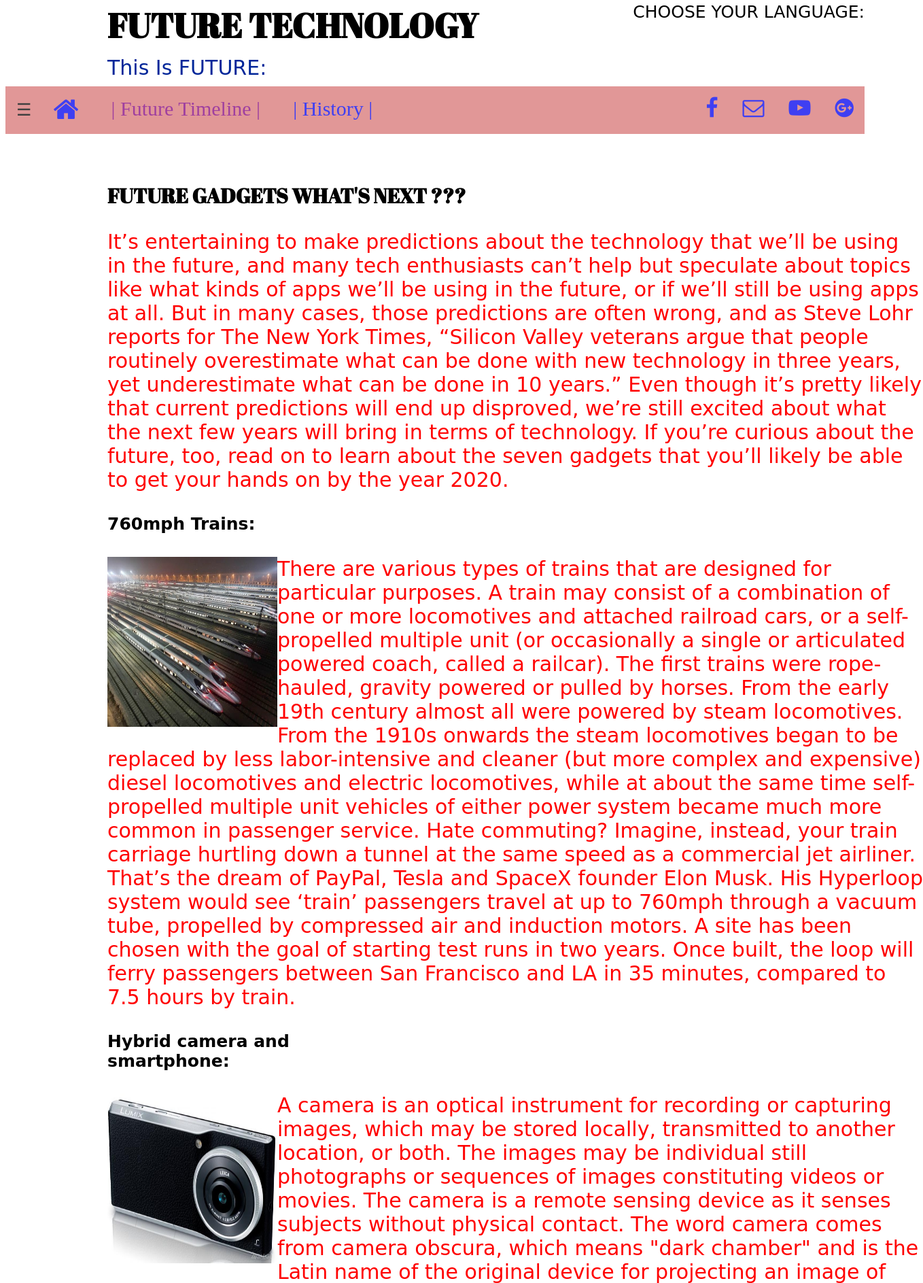
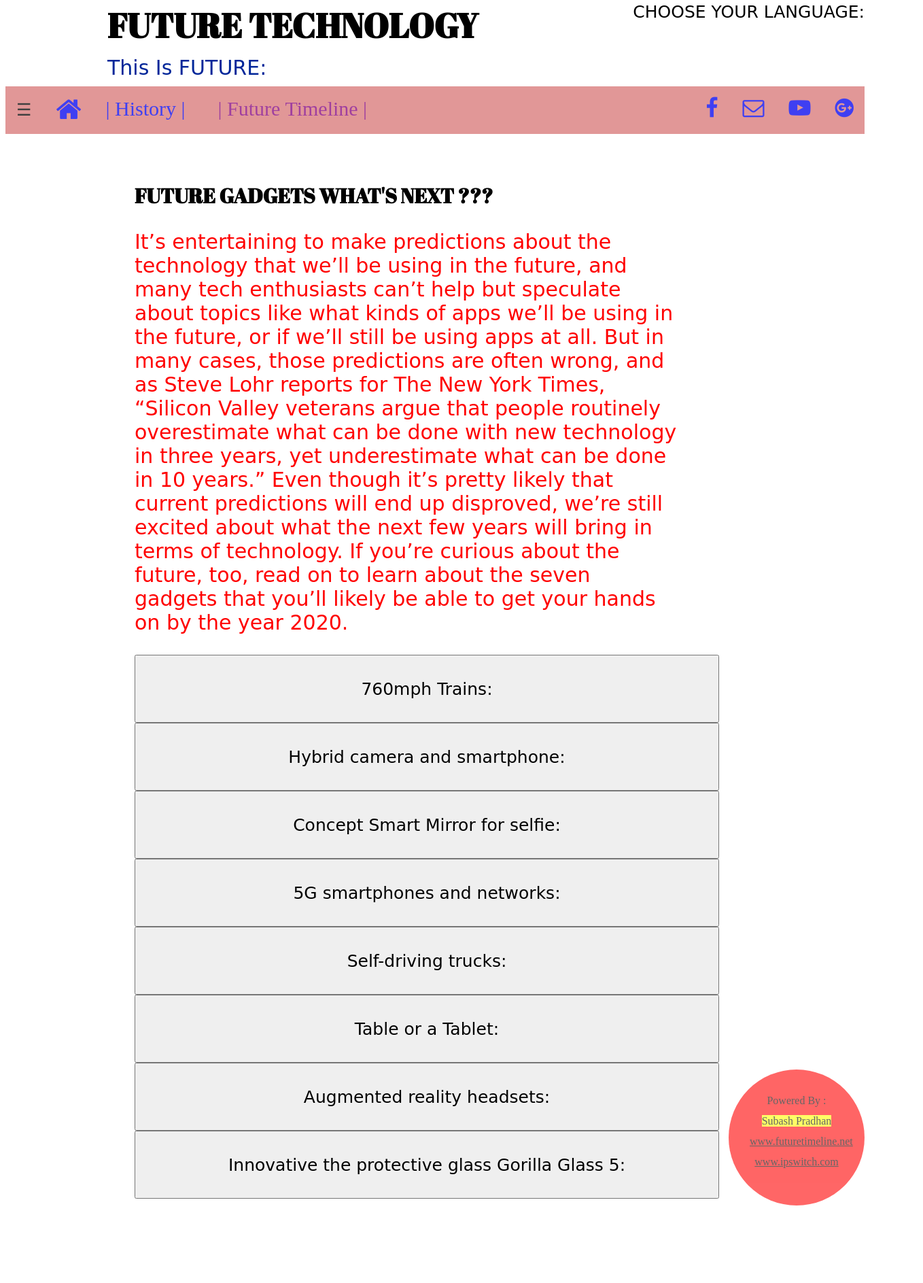
Before and after one commit to SubashPradhan/Final-Project, a plain HTML site: page future-gadgets.html in a window 1280 px wide. Shown: the part 39-1926 px from the top of the page at 68% size, 1358 px wide, since content can reach past the window. Drawn offline with nearby package versions, Linux system fonts and the light colour scheme; a web font is replaced by a local one.

Commit message:
made few changes over all the files and main focused on accordion for future-gadgets.html page

```diff
--- a/css/index_css.css
+++ b/css/index_css.css
@@ -147,6 +147,7 @@ h2{
     text-align: center;
     position: relative;
     top: -50px;
+    z-index: -1;
 }
 
 h3{
@@ -191,8 +192,7 @@ h3{
 
 
 .content-2{
-    margin-left: 150px;
-    width: 1200px;
+    margin: 0 200px 0 190px;
 
 }
 
@@ -202,13 +202,29 @@ h1{
 
 }
 
-h4{
+ button{
+    height: 100px;
     font-size: 25px;
-    margin-right: 700px;
-    width: 400px;
+    width: 860px;
     font-family: 'Kelly Slab', cursive;
+    cursor: pointer;
+}
 
+button:hover{
+    background-color: #ffff99;
+    transition: 0.8s ease-in-out;
 }
+
+.panel{
+    padding: 18px;
+    display: none;
+    background-color: #ffffff;
+}
+
+.panel.show{
+    display: block;
+}
+
 .gadgets{
     height: 250px;
     width: 250px;
@@ -216,8 +232,8 @@ h4{
 }
 
 .para-3{
+    width: 800px;
     font-size: 30px;
     font-family: 'Pompiere', cursive;
     color: red;
-
 }
--- a/future-gadgets.html
+++ b/future-gadgets.html
@@ -2,17 +2,17 @@
 <html lang="en-US">
 <head>
 	<meta charset="utf-8">
+
 	<link rel="stylesheet" type="text/css" href="css/index_css.css">
 	<meta name="viewport" content="width=device-width, initial-scale=1">
 	<script src="https://ajax.googleapis.com/ajax/libs/jquery/1.12.4/jquery.min.js"></script>
 	<script type="text/javascript" src="js/index_js.js"></script>
 	<link rel="stylesheet" href="http://cdnjs.cloudflare.com/ajax/libs/font-awesome/4.6.3/css/font-awesome.min.css">
 	<link href="https://fonts.googleapis.com/css?family=Abril+Fatface|Kelly+Slab|Pompiere|Coiny" rel="stylesheet">
+	<script src="http://translate.google.com/translate_a/element.js?cb=googleTranslateElementInit"></script>
 	<title>FUTURE GADGETS</title>
-	<script src="http://translate.google.com/translate_a/element.js?cb=googleTranslateElementInit"></script>
-	<script src="https://maxcdn.bootstrapcdn.com/bootstrap/3.3.7/js/bootstrap.min.js"></script>
 </head>
-<body id="gadgets">
+<body id="future-gadgets">
 	<div id="container">
 		<div id="google-translate">
 			CHOOSE YOUR LANGUAGE:
@@ -24,7 +24,9 @@
 
 		<div class="icon-bar">
 			<div class="right-bar">
-				<span id="open" onclick="openNav()">&#9776;</span><a href="index.html"><i class="fa fa-home fa-lg"></i></a>
+				<span id="open" onclick="openNav()">&#9776;</span>
+				<a href="index.html"><i class="fa fa-home fa-lg"></i></a>
+				<a href="https://www.ipswitch.com/blog/history-information-technology-now/" target="_blank">| History | </a>
 			</div>
 			<div class="right-bar">
 				<div class="dropdown">
@@ -38,10 +40,6 @@
 					</div>
 				</div>
 			</div>
-			<div class="right-bar">
-				<a href="https://www.ipswitch.com/blog/history-information-technology-now/" target="_blank" >| History |</a>
-			</div>
-
 
 			<div class="media">
 				<a href="https://www.facebook.com/supro.wilde" target="_blank">
@@ -77,9 +75,10 @@
 				</p>
 			</div>
 
-			<div class="row">
-				<div class="col-lg-12 col-sm-6">
-					<h4>760mph Trains:</h4>
+			<div class="accordion">
+				<button>760mph Trains:</button>
+			</div>
+			<div class="panel">
 				<img class="gadgets" src="images/techno-2.jpg" alt="techno-2">
 				<p class="para-3">
 					There are various types of trains that are designed for particular purposes. A train may consist of a combination of one or more locomotives and attached railroad cars, or a self-propelled multiple unit (or occasionally a single or articulated powered coach, called a railcar). The first trains were rope-hauled, gravity powered or pulled by horses. From the early 19th century almost all were powered by steam locomotives. From the 1910s onwards the steam locomotives began to be replaced by less labor-intensive and cleaner (but more complex and expensive) diesel locomotives and electric locomotives, while at about the same time self-propelled multiple unit vehicles of either power system became much more common in passenger service.
@@ -87,41 +86,50 @@
 				</p>
 			</div>
 
-				<div class="col-lg-12 col-sm-6">
-					<h4>Hybrid camera and smartphone:</h4>
+			<div class="accordion">
+				<button>Hybrid camera and smartphone:</button>
+			</div>
+			<div class="panel">
 				<img class="gadgets" src="images/techno-3.jpg" alt="techno-3">
 				<p class="para-3">
 					A camera is an optical instrument for recording or capturing images, which may be stored locally, transmitted to another location, or both. The images may be individual still photographs or sequences of images constituting videos or movies. The camera is a remote sensing device as it senses subjects without physical contact. The word camera comes from camera obscura, which means "dark chamber" and is the Latin name of the original device for projecting an image of external reality onto a flat surface. The modern photographic camera evolved from the camera obscura. The functioning of the camera is very similar to the functioning of the human eye.
 					More hybrids and all different. All are accustomed, that every year smartphones, photo and video capabilities are more advanced, and the quality of shooting is improved with the release of the new top model of a manufacturer. At the same time it seems that the main carriers of these features are hopelessly behind and too quickly become obsolete, as opposed to smart phones. Japanese developers of Panasonic, realizing this trend, released camera Lumix DMC-CM10,on its the communication and functionality reaches almost to the rank of a smartphone. The device is a “successor” model Lumix DMC-CM1, released 2 years ago.
 				</p>
 			</div>
-
-				<div class="col-lg-12 col-sm-6">
-					<h4>Concept Smart Mirror for selfie:</h4>
+			<div class="accordion">
+				<button>Concept Smart Mirror for selfie:</button>
+			</div>
+			<div class="panel">
 				<img class="gadgets" src="images/techno-4.jpg" alt="techno-4">
 				<p class="para-3">
 					The American company Smart Ltd. Mirror offers SELFIE Mirror, which will do the photo or video, and with the help of Wi-Fi / Bluetooth 4.0 sends the resulting materials on a smartphone. 16-megapixel camera from Sony is mounted on top of the product. Determining the distance to the subject and focus on the subject  carried out automatically. However, the developers propose to use SELFIE Mirror not only,as the entertainer Toy for the selfe, but also as a means of monitoring in  the flat – built-in camera is in tandem with the motion sensor, so in the event of penetration into the house of strangers, immediately transmit the image on the mobile device of owner. But that is not all. A nice addition would be: LED lighting, speakers for music playback and two USB ports for charging gadgets. In addition, the company’s software enables you to control other devices within the system of smart home,and built-in on surface of mirror the touch screen will display important information such as the weather forecast, the date, time and news from social networks. Developers offer two versions of the smart mirror. SELFIE Mirror with dimensions 550h935 mm model dimensions 70h120 see.
 				</p>
 			</div>
 
-				<div class="col-lg-12 col-xs-6">
-					<h4>5G smartphones and networks:</h4>
+			<div class="accordion">
+				<button>5G smartphones and networks:</button>
+			</div>
+			<div class="panel">
 				<img class="gadgets" src="images/techno-5.jpg" alt="techno-5">
 				<p class="para-3">
 					While the speed of the 4G LTE networks available to U.S. consumers leave a lot to be desired, industry groups and wireless carriers are already eyeing the transition to 5G technology, which will likely be defined in 2018, codified in 2019, and deployed in 2020. While the standards for the technology are still years away from being set, it’s safe to say that 5G will be faster and less energy-intensive than 4G, which will bring faster smartphones, better smart home devices, and longer-lasting wearables. 5G smartphones will likely experience much lower latency than what we’re used to with 4G, which would mean faster-loading apps and websites, plus lightning-speed downloads of videos. As Jessi Hempel reports for Wired, we’ll need 5G networks both to make virtual reality useful in professional settings and to enable the sensors embedded in everything from watches to cars to work together seamlessly with low latency.
 				</p>
 			</div>
 
-				<div class="col-lg-12 col">
-					<h4>Self-driving trucks:</h4>
+			<div class="accordion">
+				<button>Self-driving trucks:</button>
+			</div>
+			<div class="panel">
 				<img class="gadgets" src="images/techno-6.jpg" alt="techno-6">
 				<p class="para-3">
 					We’ve almost got used to the idea of driverless cars before we’ve even seen one on the roads. The truth is, you might well see a lot more driverless trucks – after all, logistics make the world go round. They’ll be cheaper to run than regular rigs, driving more smoothly and so using less fuel. Computers never get tired or need comfort breaks, so they’ll run longer routes. And they could drive in convoys, nose-to-tail, to minimise wind resistance. Companies like Mercedes and Peloton are already exploring these possibilities, and if the promised gains materialise, freight companies could upgrade entire fleets overnight. On the downside, it could put drivers instantly out of work, and even staff at the truck stops set up to service them, but many companies have said the trucks will still need a human passenger to ensure their cargo is safe.
 				</p>
 			</div>
 
-				<div class="col-lg-12">
-					<h4>Table or a Tablet:</h4>
+			<div class="accordion">
+				<button>Table or a Tablet:</button>
+			</div>
+			<div class="panel">
 				<img class="gadgets" src="images/techno-7.jpg" alt="techno-7">
 				<p class="para-3">
 					The device consists of a flat surface upon which the user may "draw" or trace an image using the attached stylus, a pen-like drawing apparatus. The image is displayed on the computer monitor, though some graphics tablets now also incorporate an LCD screen for a more realistic or natural experience and usability.
@@ -131,8 +139,10 @@
 				</p>
 			</div>
 
-				<div class="col-lg-12">
-					<h4>Augmented reality headsets:</h4>
+			<div class="accordion">
+				<button>Augmented reality headsets:</button>
+			</div>
+			<div class="panel">
 				<img class="gadgets" src="images/techno-8.jpg" alt="techno-8">
 				<p class="para-3">
 					A virtual reality headset provides immersive virtual reality for the wearer. VR headsets are widely used with computer games but they are also used in other applications, including simulators and trainers. They comprise a stereoscopic head-mounted display (providing separate images for each eye), stereo sound, and head motion tracking sensors[1] (which may include gyroscopes, accelerometers, structured light systems,[2] etc.). Some VR headsets also have eye tracking sensors[3] and gaming controllers.
@@ -140,14 +150,15 @@
 				</p>
 			</div>
 
-				<div class="col-lg-12">
-					<h4>Innovative the protective glass Gorilla Glass 5:</h4>
+			<div class="accordion">
+				<button>Innovative the protective glass Gorilla Glass 5:</button>
+			</div>
+			<div class="panel">
 				<img class="gadgets" src="images/techno-9.jpg" alt="techno-9">
 				<p class="para-3">
 					The company Corning has announced a new generation of their “unbreakable” glass – Gorilla Glass 5. It is more durable glass screens to protect mobile devices from damage. Obviously, it is Gorilla Glass 5 will be used in the new smartphone iPhone 7, which is expected in September. Such similar protective glass used in the Apple models since their introduction in the market. However, the problem with broken displays of the iPhone were: users periodically dropped phones and damage did not save even a glass Gorilla Glass.
 					With the new Gorilla Glass 5 likelihood of this decline significantly. According to the company, the new glass designed specifically to not break, even when the smartphone falls on a hard surface. So, in laboratory tests Gorilla Glass 5 are not broken in 80% of cases in the fall from a height of 1.6 m on a hard floor. This, the company says, is far superior to competitors’ results. New glass is expected to be used in the finished product by the end of this year, which means the iPhone 7 has all the chances to get it.
 				</p>
-				</div>
 			</div>
 		</div>
 		<div class="footer">
--- a/js/index_js.js
+++ b/js/index_js.js
@@ -15,3 +15,15 @@ function closeNav() {
 	document.getElementById('container').style.marginLeft = "0";
 
 }
+
+$(document).ready(function(){
+var acc = document.getElementsByClassName('accordion');
+var i;
+
+for (i = 0; i < acc.length; i++){
+	acc[i].onclick = function(){
+		this.classList.toggle("active");
+		this.nextElementSibling.classList.toggle("show");
+	}
+}
+});
```
Also changed, not shown: index.html (+7 -6 lines). Lines whose indentation alone changed are shown as unchanged.
